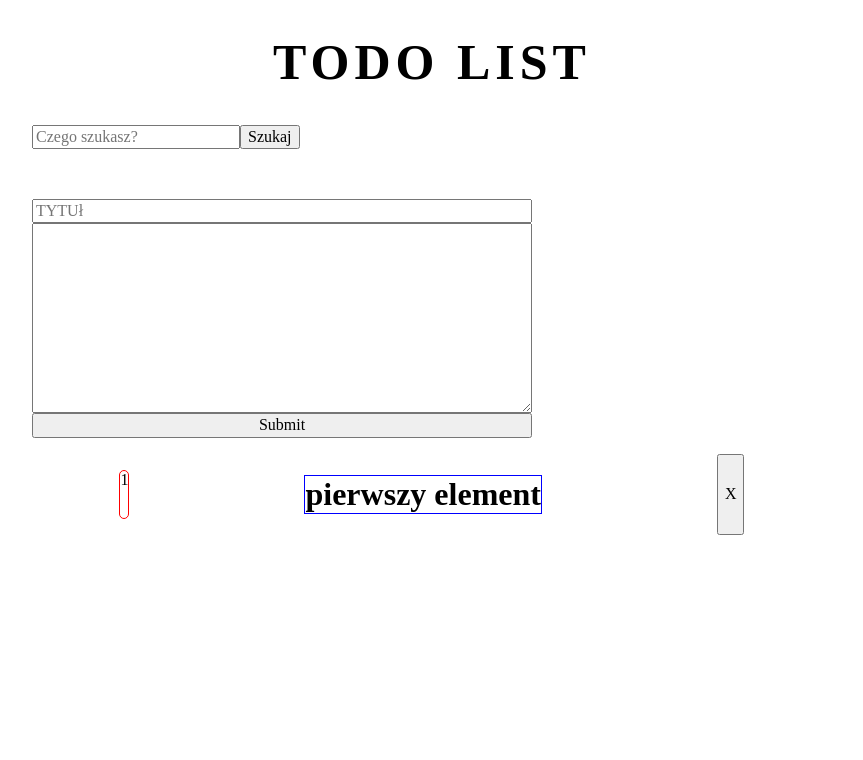
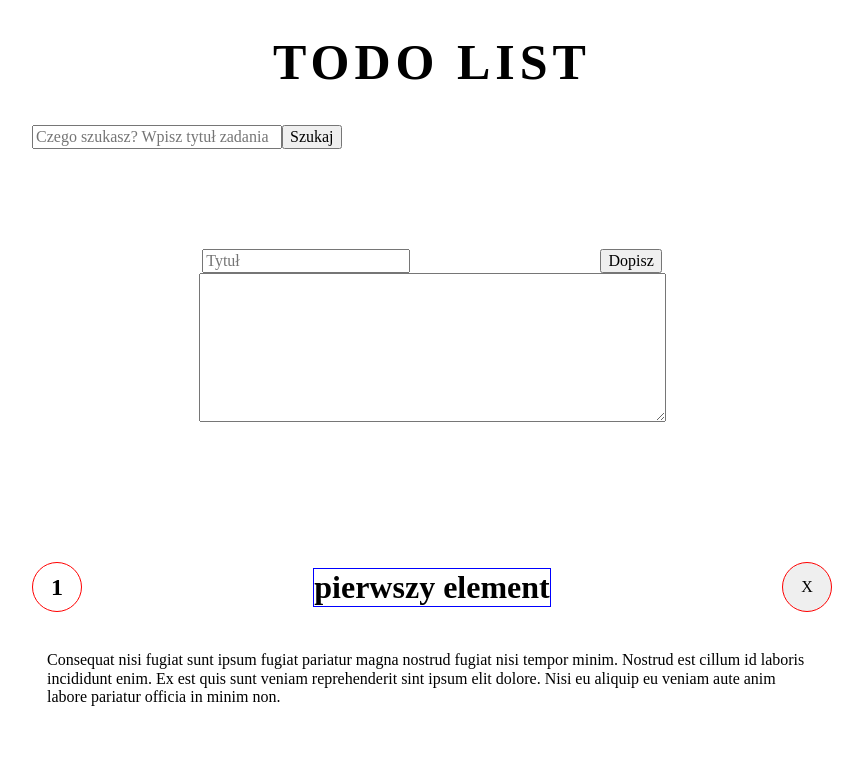
Before and after one commit to R4V88/ToDoList, a website: page src/content/index.html in a window 1280 px wide. Shown: the whole page, without its empty margins (208-1071 px from the left). Drawn offline with nearby package versions, Linux system fonts and the light colour scheme; files that its build step writes are made by us from their sources.

Commit message:
feat: some styles added

```diff
--- a/src/content/index.html
+++ b/src/content/index.html
@@ -5,7 +5,7 @@
   <meta charset="UTF-8" />
   <meta name="viewport" content="width=device-width, initial-scale=1.0" />
   <meta http-equiv="X-UA-Compatible" content="ie=edge" />
-  <title>Site title</title>
+  <title>ToDo Lista</title>
   <meta name="description" content="Description" />
   <link rel="stylesheet" href="css/main.css" />
 </head>
@@ -14,7 +14,7 @@
   <header>
     <navigation class="navigation">
       <div class="navigation__searchTool">
-      <input type="text" class="navigation__input" placeholder="Czego szukasz?">
+        <input type="text" class="navigation__input" placeholder="Czego szukasz? Wpisz tytuł zadania">
         <button class="navigation__searcht">Szukaj</button>
       </div>
       <h1 class="navigation__title">TODO LIST</h1>
@@ -24,21 +24,25 @@
 
   <body class="bodyGrid">
     <main>
+      <div class="formWrapper">
         <form class="addForm" id="addForm">
-      <input class="addForm__title" id="addForm__title" type="text" id="addForm__title" placeholder="TYTUł">
-      <textarea class="addForm__content" id="addForm__content" cols="60" rows="10">
+          <div class="addForm__inputsWrapper">
+            <input class="addForm__title" id="addForm__title" type="text" id="addForm__title" placeholder="Tytuł">
+            <input type="submit" class="addForm__submit" value="Dopisz">
+          </div>
+          <textarea class="addForm__content" id="addForm__content" cols="50" rows="8">
           </textarea>
-      <input type="submit" class="addForm__submit" value="Submit">
         </form>
+      </div>
       <section class="todoWrapper">
         <ul class="todo" id="todo">
           <li class="todo__item" id="todo__item">
             <div class="todo__wrapper">
-            <p class="todo__position">1</p>
+              <p class="todo__index">1</p>
               <h1 class="todo__title">pierwszy element</h1>
               <button class="todo__delete">X</button>
             </div>
-          <p class="todo__content"></p>
+            <p class="todo__content">Consequat nisi fugiat sunt ipsum fugiat pariatur magna nostrud fugiat nisi tempor minim. Nostrud est cillum id laboris incididunt enim. Ex est quis sunt veniam reprehenderit sint ipsum elit dolore. Nisi eu aliquip eu veniam aute anim labore pariatur officia in minim non.</p>
           </li>
         </ul>
       </section>
--- a/src/js/main.js
+++ b/src/js/main.js
@@ -40,7 +40,7 @@ function addItem(e) {
   createDiv.classList.add('todo__wrapper');
 
   let createPos = document.createElement('p');
-  createPos.className = 'todo__position';
+  createPos.className = 'todo__index';
   createPos.appendChild(document.createTextNode(listitems.length + 1));
 
   let createH1 = document.createElement('h1');
--- a/src/scss/main.scss
+++ b/src/scss/main.scss
@@ -24,7 +24,7 @@ body {
 header {
   display: flex;
   justify-content: flex-start;
-  padding-bottom: 50px;
+  padding-bottom: 100px;
 }
 .navigation {
   display: flex;
@@ -37,6 +37,9 @@ header {
     width: 100%;
     justify-content: flex-start;
   }
+  &__input{
+    width: 250px;
+  }
   &__title {
     font-size: 50px;
     text-transform: uppercase;
@@ -44,10 +47,31 @@ header {
   }
 }
 
+main {
+  width: 100%;
+}
+.formWrapper{
+  width:100%;
+  display: flex;
+  justify-content: center;
+  padding-bottom: 100px;
+}
 .addForm {
-  max-width: 500px;
+  width: 100%;
   display: flex;
   flex-direction: column;
+  justify-content: center;
+  align-items: center;
+  margin: 0;
+  &__inputsWrapper{
+    width: 459.5px;
+    display: flex;
+    justify-content: space-between;
+  }
+  &__content{
+    margin:0;
+    padding:0;
+  }
 }
 
 .todo {
@@ -57,21 +81,38 @@ header {
   padding: 0;
   &__item {
     list-style: none;
+    padding: 0 0 50px 0;
   }
   &__wrapper {
     display: flex;
-    justify-content: space-around;
+    justify-content: space-between;
+    align-items: center;
+    padding-bottom: 15px
   }
-  &__position {
+  &__index {
     border: 1px solid red;
     border-radius: 25px;
     grid-area: position;
+    height: 50px;
+    width: 50px;
+    display:flex;
+    justify-content: center;
+    align-items:center;
+    font-weight: bold;
+    font-size: 24px;
   }
   &__title {
     border: 1px solid blue;
     grid-area: title;
   }
+  &__delete{
+    height:50px;
+    width:50px;
+    border: 1px solid red;
+    border-radius: 25px;
+  }
   &__content {
     grid-area: content;
+    margin: 0 15px;
   }
 }
```
Lines whose indentation alone changed are shown as unchanged.
